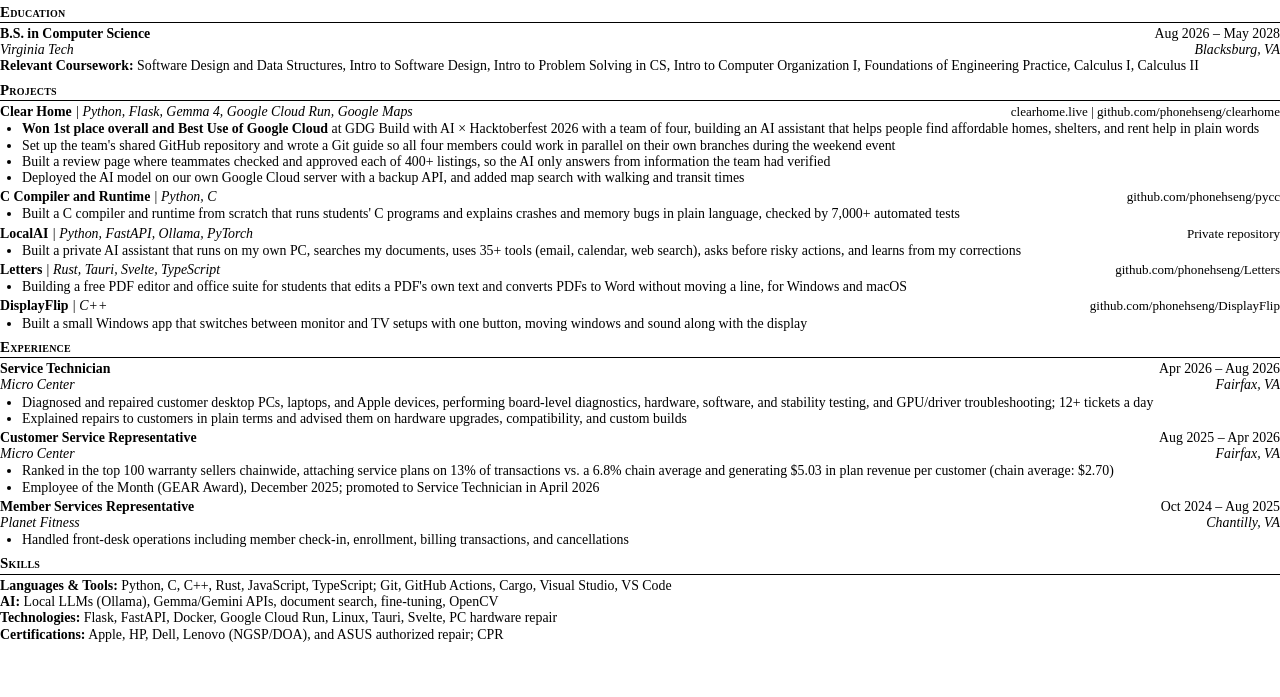
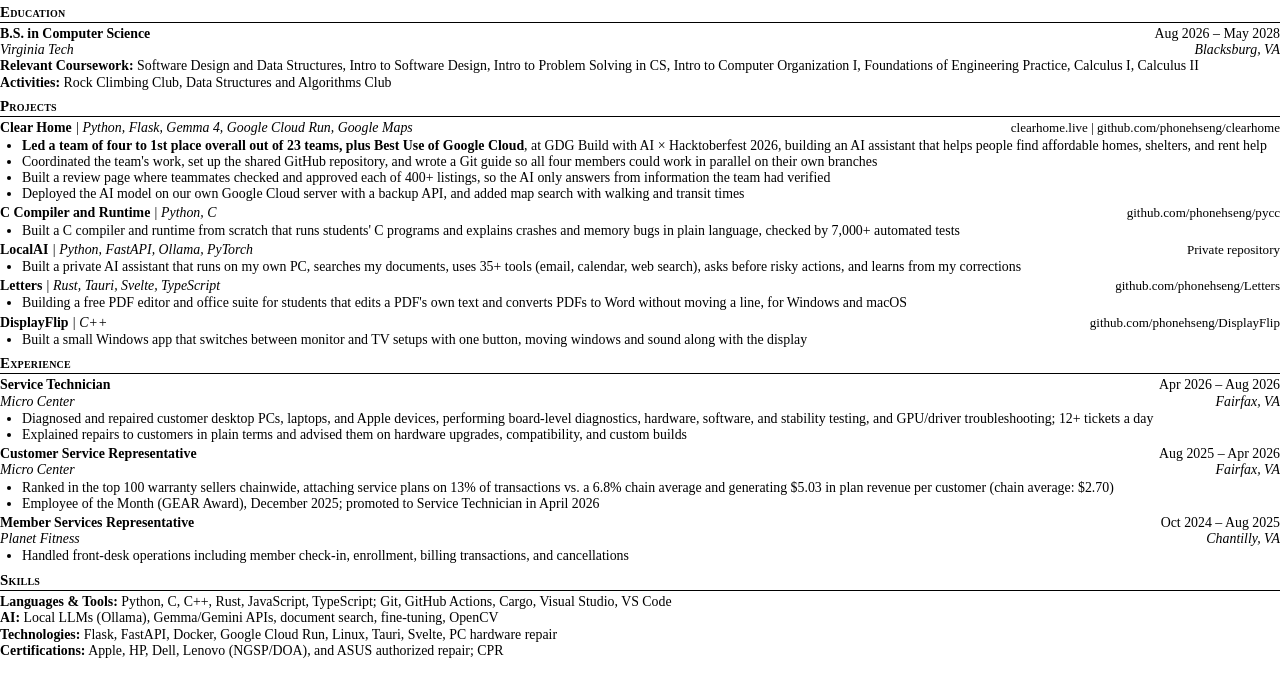
Before and after one commit to phonehseng/phonehseng.github.io, a plain HTML site: page resume-source.html in a window 1280 px wide. Shown: the part 49-746 px from the top of the page. Drawn offline with Linux system fonts and the light colour scheme.

Commit message:
Clear Home: led a team of four to 1st place out of 23 teams (résumé and site); résumé adds Rock Climbing Club and the Data Structures and Algorithms Club

```diff
--- a/resume-source.html
+++ b/resume-source.html
@@ -31,14 +31,15 @@
     <div class="row"><span>B.S. in Computer Science</span><span>Aug 2026 – May 2028</span></div>
     <div class="row sub"><span>Virginia Tech</span><span>Blacksburg, VA</span></div>
     <p><b>Relevant Coursework:</b> Software Design and Data Structures, Intro to Software Design, Intro to Problem Solving in CS, Intro to Computer Organization I, Foundations of Engineering Practice, Calculus I, Calculus II</p>
+    <p><b>Activities:</b> Rock Climbing Club, Data Structures and Algorithms Club</p>
   </div>
 
   <h2>Projects</h2>
   <div class="entry">
     <div class="row"><span>Clear Home <span class="sub" style="font-weight:normal">| Python, Flask, Gemma 4, Google Cloud Run, Google Maps</span></span><span class="url">clearhome.live | github.com/phonehseng/clearhome</span></div>
     <ul>
-      <li><b>Won 1st place overall and Best Use of Google Cloud</b> at GDG Build with AI &times; Hacktoberfest 2026 with a team of four, building an AI assistant that helps people find affordable homes, shelters, and rent help in plain words</li>
-      <li>Set up the team's shared GitHub repository and wrote a Git guide so all four members could work in parallel on their own branches during the weekend event</li>
+      <li><b>Led a team of four to 1st place overall out of 23 teams, plus Best Use of Google Cloud</b>, at GDG Build with AI &times; Hacktoberfest 2026, building an AI assistant that helps people find affordable homes, shelters, and rent help</li>
+      <li>Coordinated the team's work, set up the shared GitHub repository, and wrote a Git guide so all four members could work in parallel on their own branches</li>
       <li>Built a review page where teammates checked and approved each of 400+ listings, so the AI only answers from information the team had verified</li>
       <li>Deployed the AI model on our own Google Cloud server with a backup API, and added map search with walking and transit times</li>
     </ul>
```
Also changed, not shown: index.html (+1 -1 lines), 1 other file.
